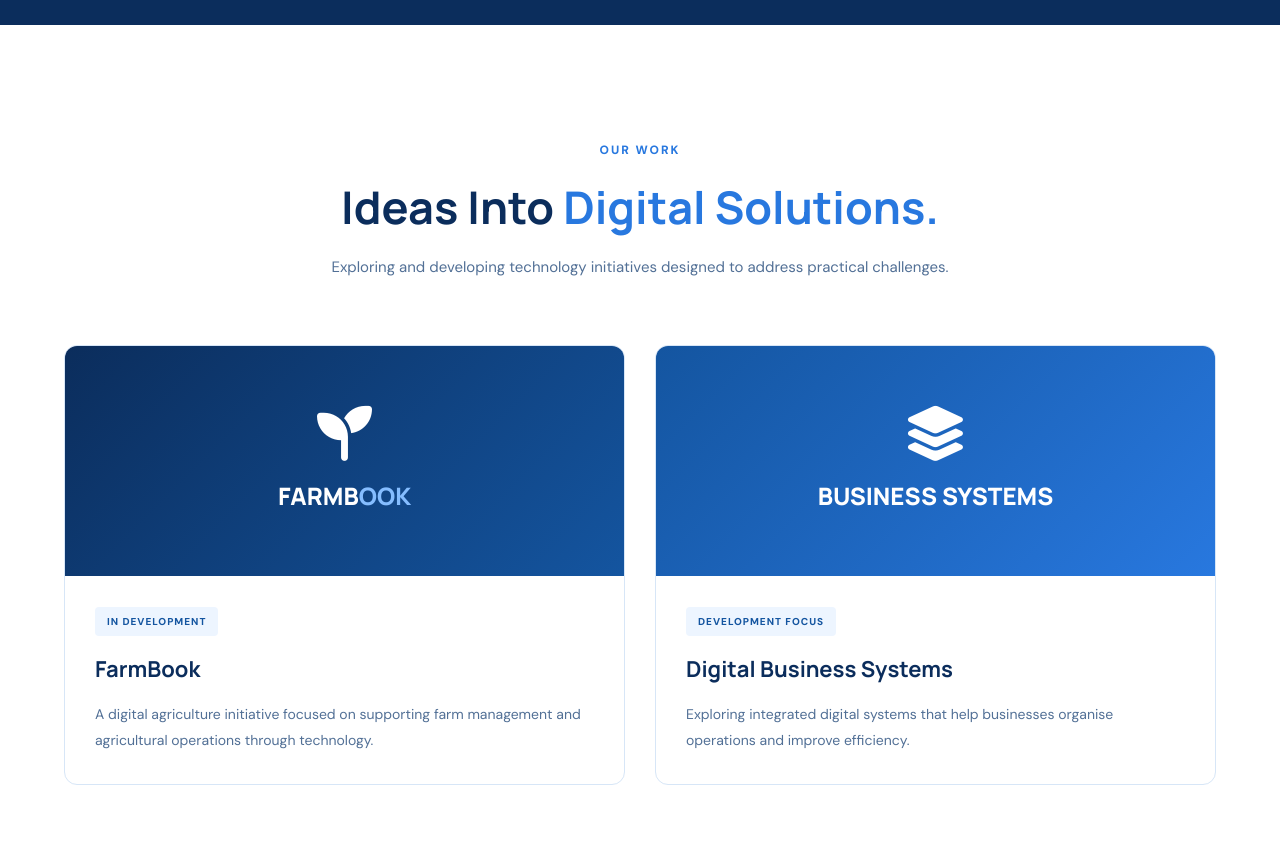
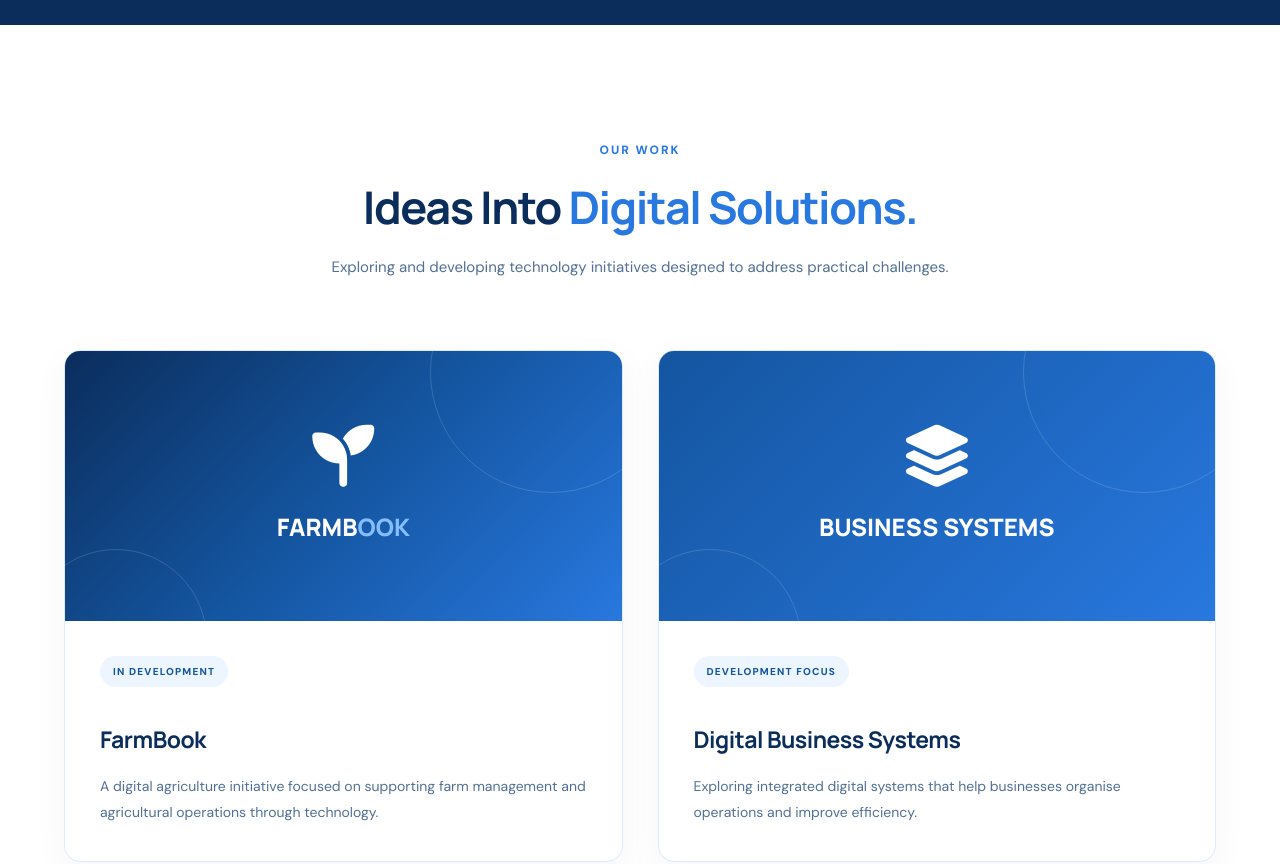
Before and after one commit to Allaboutgrowing/YAXO-SYSTEMS-, a plain HTML site: page index.html in a window 1280 px wide. Shown: the part 3400-4264 px from the top of the page. Drawn offline with Linux system fonts and the light colour scheme.

Commit message:
Update style.css

```diff
--- a/style.css
+++ b/style.css
@@ -1389,3 +1389,128 @@ img {
     }
 
 }
+/* ========================================
+   PREMIUM PROJECTS SECTION
+======================================== */
+
+.projects {
+    position: relative;
+    background: #FFFFFF;
+}
+
+.projects .section-heading {
+    margin-bottom: 70px;
+}
+
+.projects .section-heading h2 {
+    letter-spacing: -1.5px;
+}
+
+.projects-grid {
+    gap: 35px;
+}
+
+.project-card {
+    border: 1px solid #DCEAFF;
+    border-radius: 16px;
+    overflow: hidden;
+    background: #FFFFFF;
+    box-shadow: 0 10px 35px rgba(11, 45, 92, 0.045);
+    transition: all 0.4s ease;
+}
+
+.project-card:hover {
+    transform: translateY(-9px);
+    box-shadow: 0 25px 60px rgba(11, 45, 92, 0.12);
+}
+
+.project-visual {
+    height: 270px;
+    position: relative;
+    overflow: hidden;
+}
+
+.project-visual::before,
+.project-visual::after {
+    content: "";
+    position: absolute;
+    border: 1px solid rgba(255, 255, 255, 0.15);
+    border-radius: 50%;
+}
+
+.project-visual::before {
+    width: 240px;
+    height: 240px;
+    top: -100px;
+    right: -50px;
+}
+
+.project-visual::after {
+    width: 180px;
+    height: 180px;
+    bottom: -110px;
+    left: -40px;
+}
+
+.project-visual i {
+    font-size: 62px;
+    margin-bottom: 5px;
+    transition: transform 0.4s ease;
+}
+
+.project-card:hover .project-visual i {
+    transform: scale(1.12);
+}
+
+.farmbook-visual {
+    background: linear-gradient(135deg, #0B2D5C, #1455A0, #2878DF);
+}
+
+.systems-visual {
+    background: linear-gradient(135deg, #1455A0, #2878DF);
+}
+
+.project-content {
+    padding: 35px;
+}
+
+.project-status {
+    padding: 7px 13px;
+    border-radius: 30px;
+    background: #EDF5FF;
+    color: #1455A0;
+    font-size: 10px;
+    letter-spacing: 1.2px;
+    font-weight: 800;
+}
+
+.project-content h3 {
+    font-size: 23px;
+    margin-top: 18px;
+    margin-bottom: 13px;
+    letter-spacing: -0.5px;
+}
+
+.project-content p {
+    font-size: 14px;
+    line-height: 1.9;
+    color: #527096;
+}
+
+/* Mobile refinement */
+
+@media (max-width: 768px) {
+
+    .projects .section-heading {
+        margin-bottom: 45px;
+    }
+
+    .project-visual {
+        height: 220px;
+    }
+
+    .project-content {
+        padding: 27px;
+    }
+
+}
```
